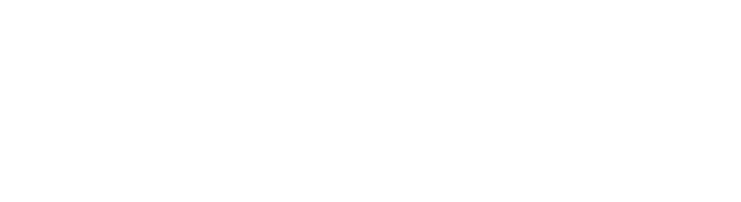
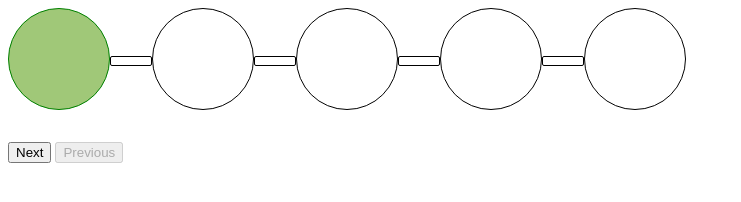
Before and after one commit to acciojob/progress-bar-TanishkaCh30, a website: page main.html in a window 1280 px wide. Shown: the whole page, without its empty margins (0-741 px from the left). Drawn offline with Linux system fonts and the light colour scheme.

Commit message:
created a submission

```diff
--- a/main.html
+++ b/main.html
@@ -1,16 +1,23 @@
 <!DOCTYPE html>
 
 <html>
-
 <head>
-	<link rel="stylesheet" href="styles.css">
+<link rel="stylesheet" href="styles.css">
 </head>
-
 <body>
-	<!-- the entire body must be written by student -->
-    <script type="text/javascript" src="./script.js">
+<div class="wrapper">
+<div class="circle active" id="circle-1"></div>
+<div class="prog-line"></div>
+<div class="circle" id="circle-2"></div>
+<div class="prog-line"></div>
+<div class="circle" id="circle-3"></div>
+<div class="prog-line"></div>
+<div class="circle" id="circle-4"></div>
+<div class="prog-line"></div> <div class="circle" id="circle-5"></div>
+</div>
+<button id="next">Next</button>
+<button id="prev">Previous</button>
+<script type="text/javascript" src="./script.js">
 </script>
-
 </body>
-
 </html>
--- a/script.js
+++ b/script.js
@@ -1 +1,26 @@
-//your JS code here. If required.
+let circles = document.getElementsByClassName("circle");
+let nextBtn = document.querySelector("#next");
+let prevBtn = document.querySelector("#prev");
+let lines = document.getElementsByClassName("prog-line");
+
+prevBtn.disabled=true;
+
+let circleArr = [...circles];
+let linesArr = [...lines];
+
+let count=0;
+
+nextBtn.addEventListener("click" ,()=>{
+	prevBtn.disabled=false;
+	count++;
+	for(let i = 0 ; i<circleArr.length ; i++){
+		circleArr[count].classList.add("active");
+		if(count===circleArr.length-1){
+			nextBtn.disabled=true;
+		}
+	}
+
+	for(let i = 0 ; i<linesArr.length ; i++){
+		linesArr[count-1].classList.add("active");
+	}
+});
--- a/styles.css
+++ b/styles.css
@@ -1 +1,21 @@
-/*  your css code here. If applicable */
+.wrapper{
+	display:flex;
+}
+.circle{
+	height:100px;
+	width:100px;
+	border:1px solid black;;
+	border-radius:50%;
+	margin-bottom:2rem;
+}
+.prog-line{
+	height:8px;
+	width:40px;
+	border:1px solid black;
+	margin-top:3rem;
+	border-radius:2px;
+}
+.active{
+	background-color:#A0C878;
+	border:1px solid green;
+}
```
